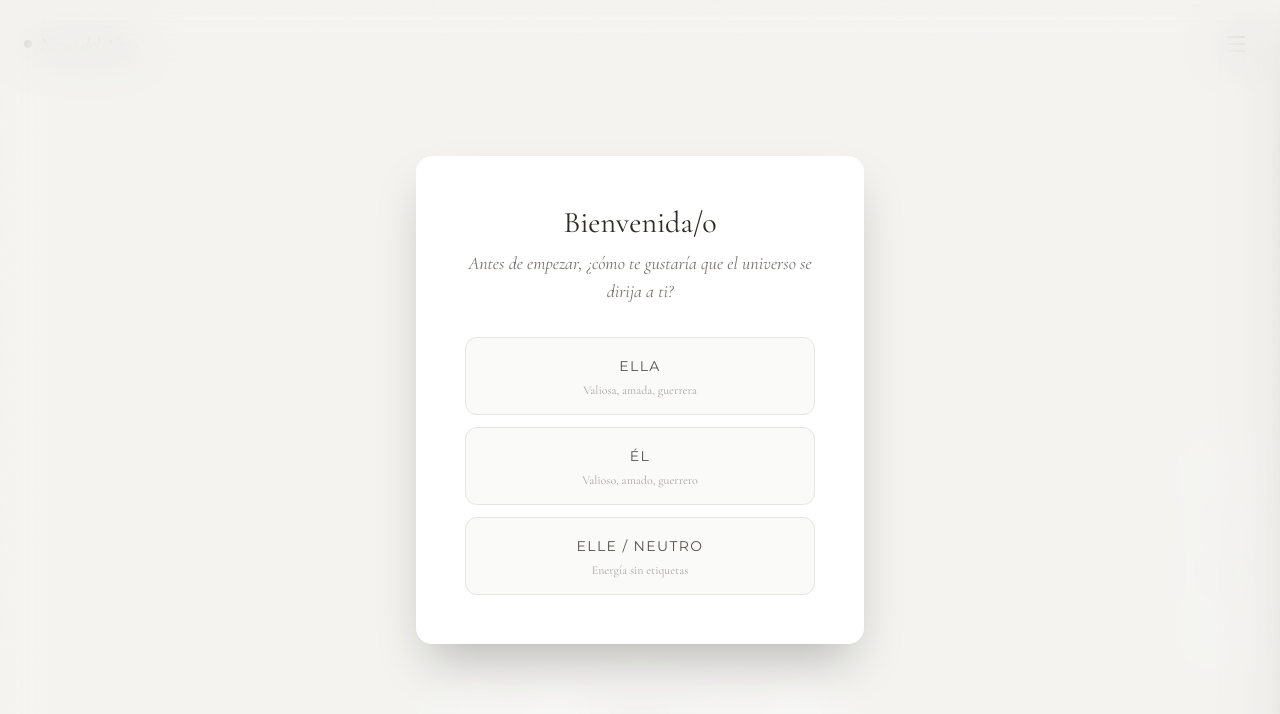
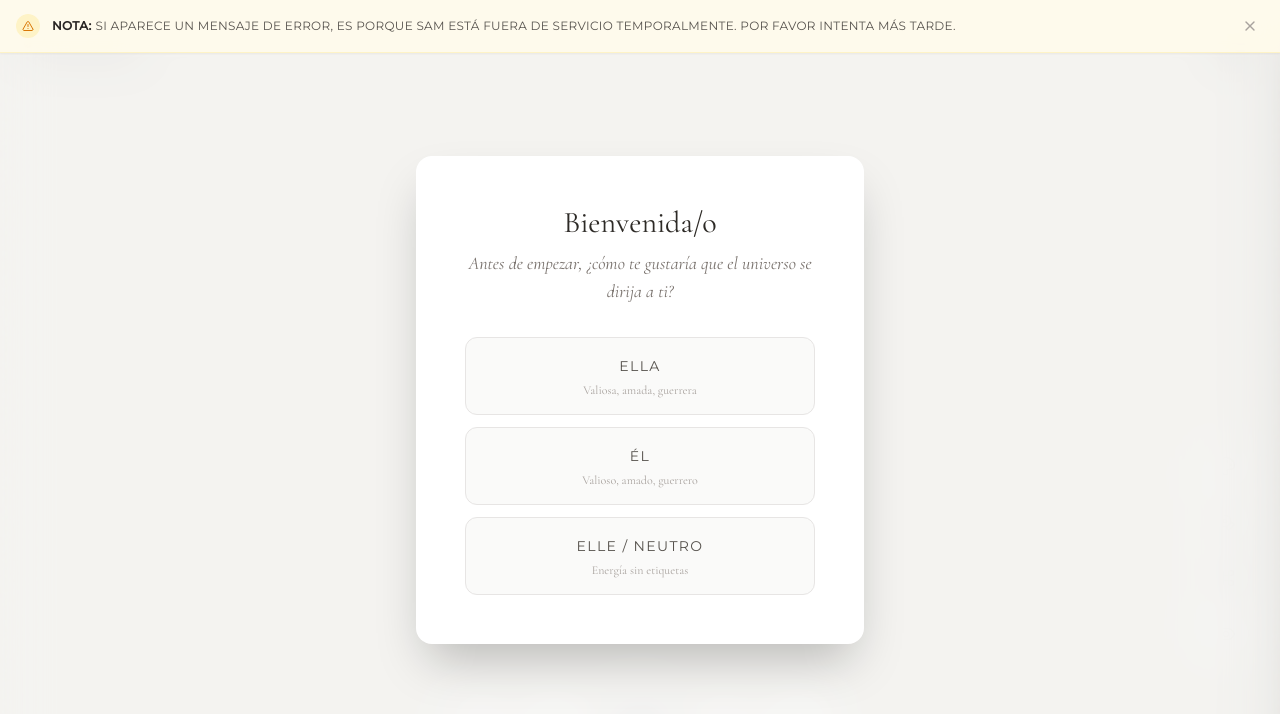
Before and after one commit to cuentadeprueba33rf-sudo/Sam123, a React (Vite) app: page / in a window 1280 px wide. Shown: the top 714 px of the page. Built offline with nearby package versions, Linux system fonts and the light colour scheme.

Commit message:
feat: Add service status banner
Implements a new banner component to inform users about temporary service outages, specifically mentioning issues with SAM. The banner is displayed after the splash screen and can be dismissed by the user.

```diff
--- a/App.tsx
+++ b/App.tsx
@@ -10,6 +10,7 @@ import CreateNoteModal from './components/CreateNoteModal';
 import MoodSelector from './components/MoodSelector';
 import QualityEnhancer from './components/QualityEnhancer';
 import AIInstructionsModal from './components/AIInstructionsModal';
+import ServiceStatusBanner from './components/ServiceStatusBanner';
 
 // Declare html2canvas globally since it's loaded via CDN
 declare global {
@@ -98,6 +99,9 @@ const App: React.FC = () => {
 
   // Splash Screen State
   const [isSplashVisible, setIsSplashVisible] = useState(true);
+
+  // Service Warning Banner State
+  const [showServiceBanner, setShowServiceBanner] = useState(true);
 
   // Handle Splash Screen Timer
   useEffect(() => {
@@ -388,6 +392,11 @@ const App: React.FC = () => {
       {/* SPLASH SCREEN */}
       {isSplashVisible && <SplashScreen />}
 
+      {/* SERVICE WARNING BANNER */}
+      {showServiceBanner && !isSplashVisible && (
+        <ServiceStatusBanner onClose={() => setShowServiceBanner(false)} />
+      )}
+
       {/* Texture Overlay (Noise) - Only for non-dark themes to avoid muddy blacks */}
       {!isDarkBg() && (
         <div
--- /dev/null
+++ b/components/ServiceStatusBanner.tsx
@@ -0,0 +1,31 @@
+
+import React from 'react';
+import { X, AlertTriangle } from 'lucide-react';
+
+interface ServiceStatusBannerProps {
+  onClose: () => void;
+}
+
+const ServiceStatusBanner: React.FC<ServiceStatusBannerProps> = ({ onClose }) => {
+  return (
+    <div className="fixed top-0 left-0 w-full z-[200] bg-amber-50/90 backdrop-blur-md border-b border-amber-100 px-4 py-3 flex items-center justify-between shadow-sm animate-fade-in">
+      <div className="flex items-center gap-3 pr-4">
+        <div className="bg-amber-100 p-1.5 rounded-full shrink-0">
+           <AlertTriangle className="w-3 h-3 text-amber-600" />
+        </div>
+        <p className="font-sans text-[10px] md:text-xs text-stone-600 uppercase tracking-wide leading-tight">
+          <span className="font-bold text-stone-800 mr-1">Nota:</span>
+          Si aparece un mensaje de error, es porque SAM está fuera de servicio temporalmente. Por favor intenta más tarde.
+        </p>
+      </div>
+      <button
+        onClick={onClose}
+        className="p-1.5 hover:bg-amber-100 rounded-full transition-colors text-stone-400 hover:text-stone-600 shrink-0"
+      >
+        <X className="w-4 h-4" />
+      </button>
+    </div>
+  );
+};
+
+export default ServiceStatusBanner;
```
